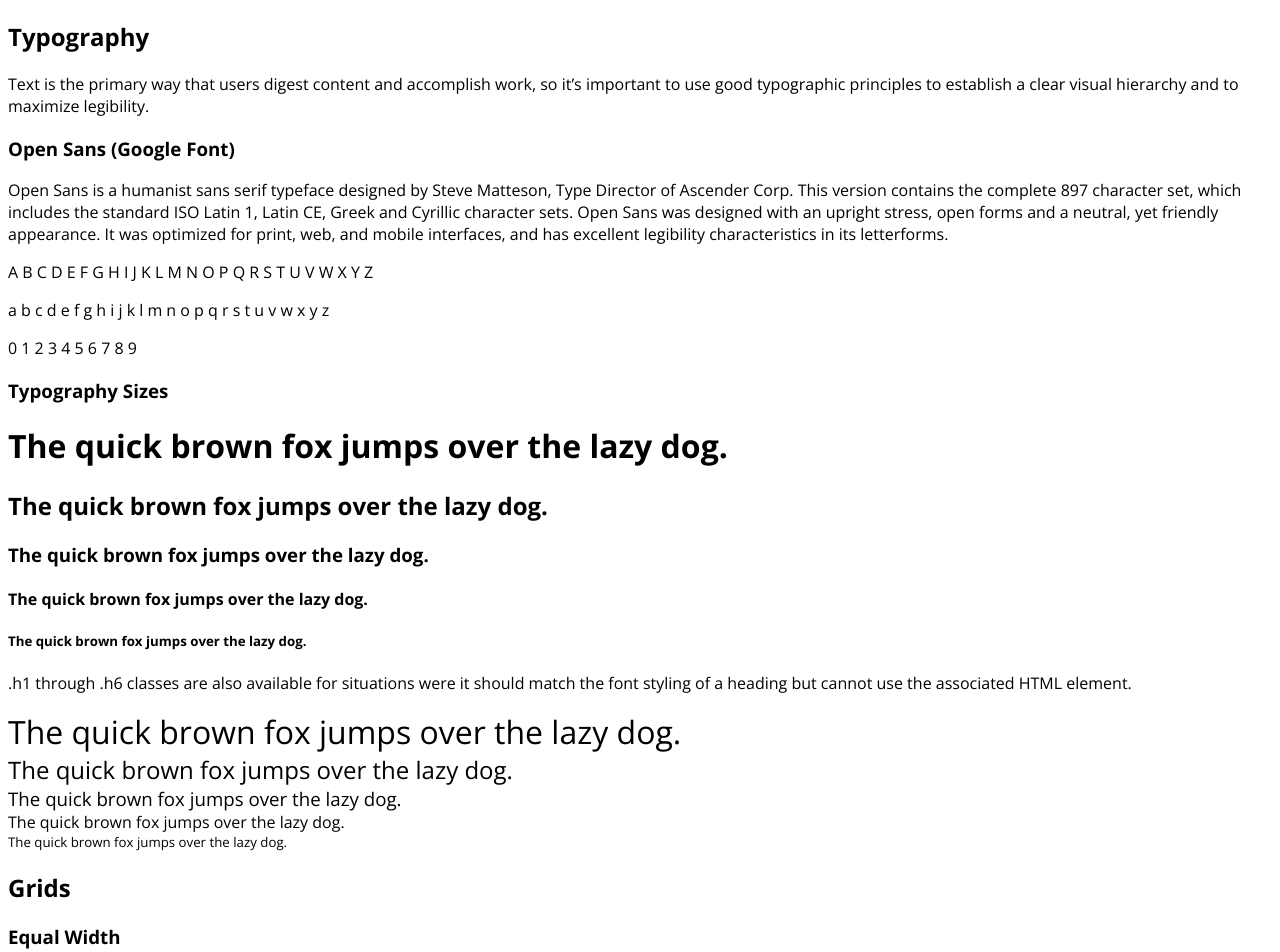
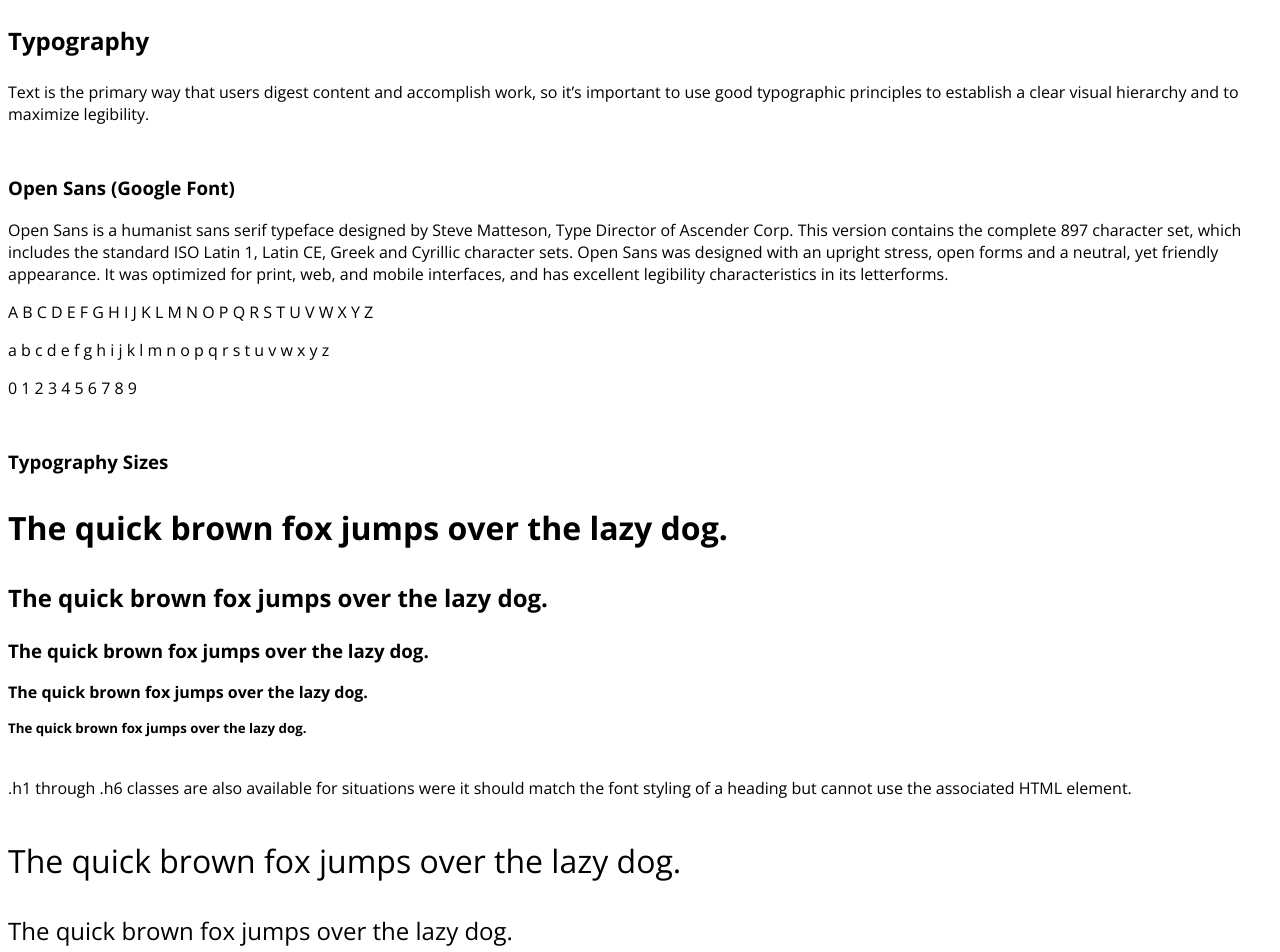
Before and after one commit to treeindev/tree-scss, a website: page demo.html in a window 1280 px wide. Shown: the top 952 px of the page. Drawn offline with nearby package versions, Linux system fonts and the light colour scheme.

Commit message:
Unify styling for headlines

```diff
--- a/demo.html
+++ b/demo.html
@@ -25,7 +25,7 @@
     <p class="quote">Text is the primary way that users digest content and accomplish work, so it’s important to use
         good typographic
         principles to establish a clear visual hierarchy and to maximize legibility.</p>
-    <h3>Open Sans (Google Font)</h3>
+    <h3 class="m-t-50">Open Sans (Google Font)</h3>
     <p>Open Sans is a humanist sans serif typeface designed by Steve Matteson, Type Director of Ascender Corp. This
         version contains the complete 897 character set, which includes the standard ISO Latin 1, Latin CE, Greek and
         Cyrillic character sets. Open Sans was designed with an upright stress, open forms and a neutral, yet friendly
@@ -34,14 +34,14 @@
     <p class="quote">A B C D E F G H I J K L M N O P Q R S T U V W X Y Z</p>
     <p class="quote">a b c d e f g h i j k l m n o p q r s t u v w x y z</p>
     <p class="quote">0 1 2 3 4 5 6 7 8 9</p>
-    <h3>Typography Sizes</h3>
+    <h3 class="m-t-50">Typography Sizes</h3>
     <h1>The quick brown fox jumps over the lazy dog.</h1>
     <h2>The quick brown fox jumps over the lazy dog.</h2>
     <h3>The quick brown fox jumps over the lazy dog.</h3>
     <h4>The quick brown fox jumps over the lazy dog.</h4>
     <h5>The quick brown fox jumps over the lazy dog.</h5>
-
-    <p>.h1 through .h6 classes are also available for situations were it should match the font styling of a heading but
+    <p class="m-t-40 m-b-40">.h1 through .h6 classes are also available for situations were it should match the font
+        styling of a heading but
         cannot use the associated HTML element.</p>
     <span class="h1">The quick brown fox jumps over the lazy dog.</span>
     <span class="h2">The quick brown fox jumps over the lazy dog.</span>
@@ -49,9 +49,8 @@
     <span class="h4">The quick brown fox jumps over the lazy dog.</span>
     <span class="h5">The quick brown fox jumps over the lazy dog.</span>
 
-
-    <h2>Grids</h2>
-    <h3>Equal Width</h3>
+    <h2 class="m-t-90">Grids</h2>
+    <h3 class="m-t-50">Equal Width</h3>
     <div class="grid">
         <div class="preview-item m-g-10"></div>
     </div>
--- a/src/_typography.scss
+++ b/src/_typography.scss
@@ -2,26 +2,32 @@ body {
     font-family: $typography-main;
 }
 
-.h1, .h2, .h3, .h4, .h5 {
+h1, h2, h3, h4, h5, .h1, .h2, .h3, .h4, .h5 {
     display: block;
+    font-weight: initial;
 }
 
 h1, .h1 {
     font-size: 2rem;
+    margin: 1em 0;
 }
 
 h2, .h2 {
     font-size: 1.5rem;
+    margin: 1em 0;
 }
 
 h3, .h3 {
     font-size: 1.17rem;
+    margin: 1em 0;
 }
 
 h4, .h4 {
     font-size: 1rem;
+    margin: 1em 0;
 }
 
 h5, .h5 {
     font-size: 0.83rem;
+    margin: 1em 0;
 }
```
Also changed, not shown: dist/tree.css, dist/tree.min.css.
